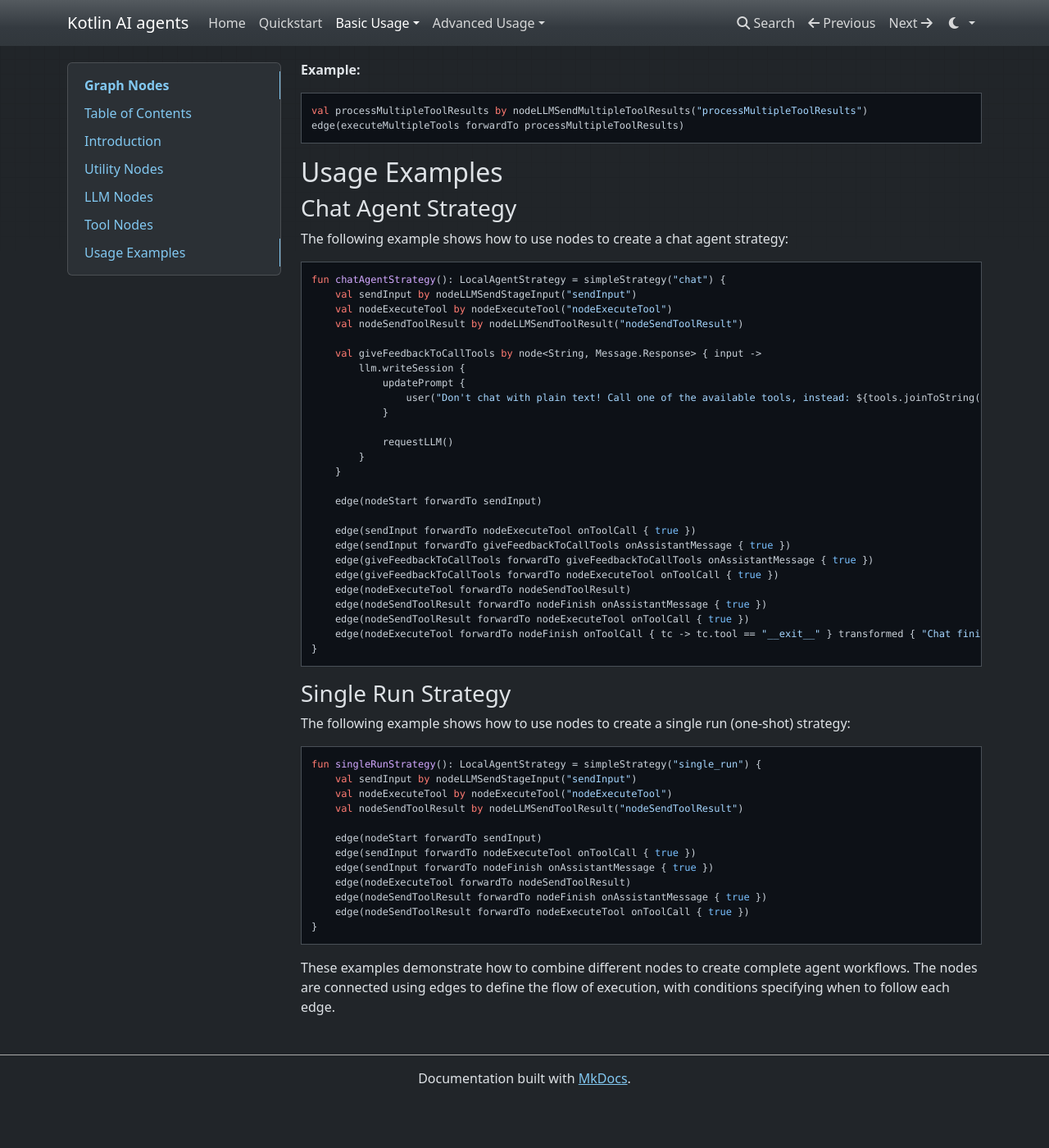
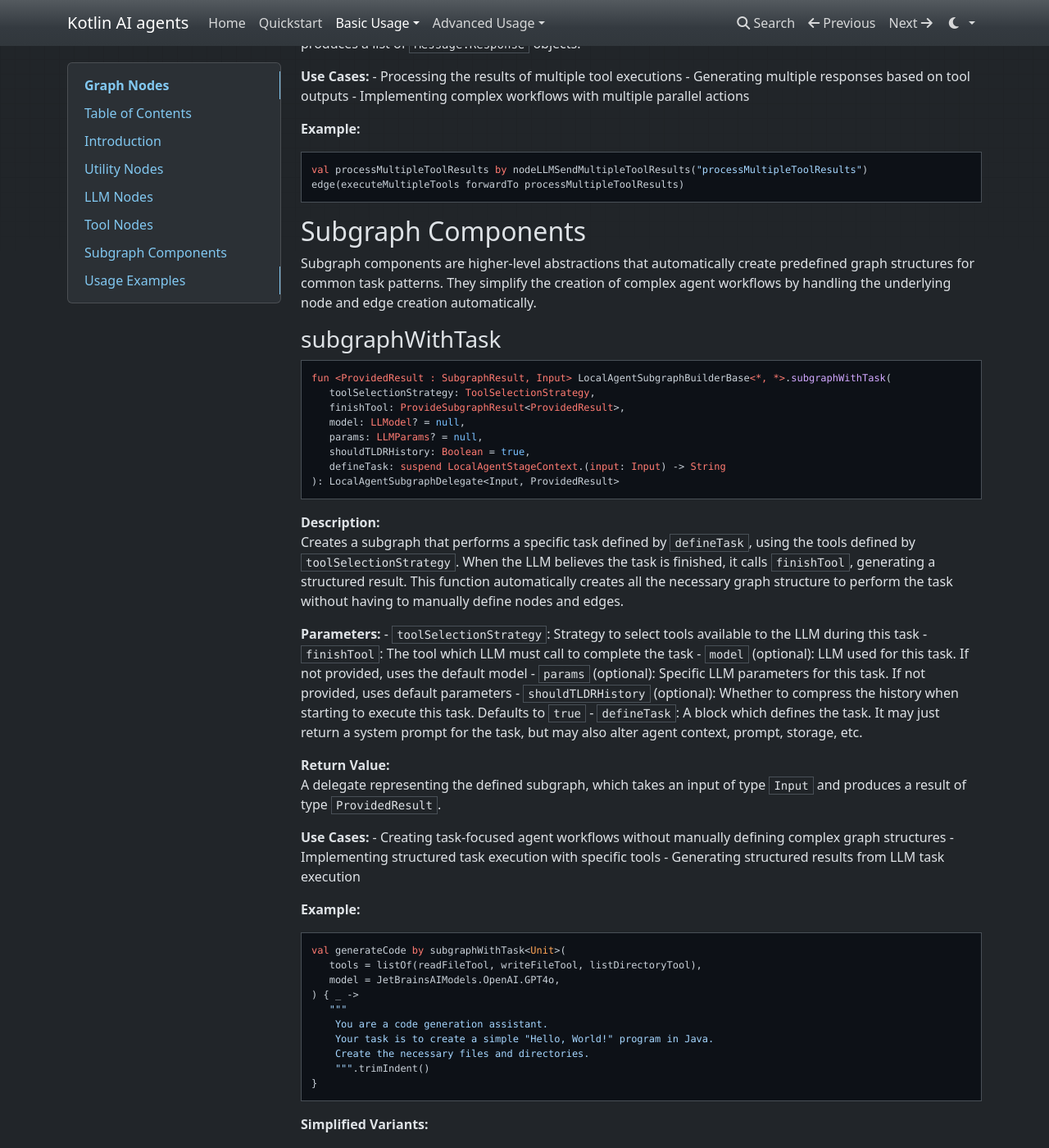
Before and after one commit to JetBrains/koog-docs, an MkDocs documentation site: the page built from docs/nodes_library.md, in a window 1280 px wide and 1400 px high, scrolled down 7229 px. Shown: the whole window at 82% size. Built offline with MkDocs 1.6.1, drawn with Linux system fonts in a browser that asks for light colours; nearby versions of some CDN libraries; before the commit the page ends 8572 px from its top, so only the background shows below that; some of the changed text lies outside the part shown.

Commit message:
Add documentation about subgraphWithTask

````diff
--- a/docs/nodes_library.md
+++ b/docs/nodes_library.md
@@ -19,7 +19,10 @@ This document provides detailed information about the node functions available i
    - [nodeLLMSendToolResult](#nodellmsendtoolresult)
    - [nodeExecuteMultipleTools](#nodeexecutemultipletools)
    - [nodeLLMSendMultipleToolResults](#nodellmsendmultipletoolresults)
-5. [Usage Examples](#usage-examples)
+5. [Subgraph Components](#subgraph-components)
+   - [subgraphWithTask](#subgraphwithtask)
+   - [subgraphWithVerification](#subgraphwithverification)
+6. [Usage Examples](#usage-examples)
 
 ## Introduction
 
@@ -60,8 +63,8 @@ edge(passthrough forwardTo anotherNode)
 
 ```kotlin
 fun LocalAgentSubgraphBuilderBase<*, *>.nodeUpdatePrompt(
-    name: String? = null,
-    body: PromptBuilder.() -> Unit
+   name: String? = null,
+   body: PromptBuilder.() -> Unit
 ): LocalAgentNodeDelegate<Unit, Unit>
 ```
 
@@ -83,8 +86,8 @@ A delegate that represents the created node, which takes no input and produces n
 **Example:**
 ```kotlin
 val setupContext by nodeUpdatePrompt("setupContext") {
-    system("You are a helpful assistant specialized in Kotlin programming.")
-    user("I need help with Kotlin coroutines.")
+   system("You are a helpful assistant specialized in Kotlin programming.")
+   user("I need help with Kotlin coroutines.")
 }
 ```
 
@@ -92,7 +95,7 @@ val setupContext by nodeUpdatePrompt("setupContext") {
 
 ```kotlin
 fun LocalAgentSubgraphBuilderBase<*, *>.nodeLLMSendStageInput(
-    name: String? = null
+   name: String? = null
 ): LocalAgentNodeDelegate<Unit, Message.Response>
 ```
 
@@ -120,7 +123,7 @@ edge(nodeStart forwardTo sendInput)
 
 ```kotlin
 fun LocalAgentSubgraphBuilderBase<*, *>.nodeLLMSendStageInputMultiple(
-    name: String? = null
+   name: String? = null
 ): LocalAgentNodeDelegate<Unit, List<Message.Response>>
 ```
 
@@ -148,8 +151,8 @@ edge(nodeStart forwardTo generateAlternatives)
 
 ```kotlin
 fun LocalAgentSubgraphBuilderBase<*, *>.nodeLLMRequest(
-    name: String? = null,
-    allowToolCalls: Boolean = true
+   name: String? = null,
+   allowToolCalls: Boolean = true
 ): LocalAgentNodeDelegate<String, Message.Response>
 ```
 
@@ -178,7 +181,7 @@ edge(someNode forwardTo processQuery)
 
 ```kotlin
 fun LocalAgentSubgraphBuilderBase<*, *>.nodeLLMRequestMultiple(
-    name: String? = null
+   name: String? = null
 ): LocalAgentNodeDelegate<String, List<Message.Response>>
 ```
 
@@ -206,9 +209,9 @@ edge(someNode forwardTo processComplexQuery)
 
 ```kotlin
 fun <T> LocalAgentSubgraphBuilderBase<*, *>.nodeLLMCompressHistory(
-    name: String? = null,
-    strategy: HistoryCompressionStrategy = HistoryCompressionStrategy.WholeHistory,
-    preserveMemory: Boolean = true
+   name: String? = null,
+   strategy: HistoryCompressionStrategy = HistoryCompressionStrategy.WholeHistory,
+   preserveMemory: Boolean = true
 ): LocalAgentNodeDelegate<T, T>
 ```
 
@@ -236,9 +239,9 @@ A delegate representing the defined node, which takes an input of type T and ret
 **Example:**
 ```kotlin
 val compressHistory by nodeLLMCompressHistory<String>(
-    "compressHistory",
-    strategy = HistoryCompressionStrategy.FromLastNMessages(10),
-    preserveMemory = true
+   "compressHistory",
+   strategy = HistoryCompressionStrategy.FromLastNMessages(10),
+   preserveMemory = true
 )
 edge(someNode forwardTo compressHistory)
 ```
@@ -249,7 +252,7 @@ edge(someNode forwardTo compressHistory)
 
 ```kotlin
 fun LocalAgentSubgraphBuilderBase<*, *>.nodeExecuteTool(
-    name: String? = null
+   name: String? = null
 ): LocalAgentNodeDelegate<Message.Tool.Call, Message.Tool.Result>
 ```
 
@@ -277,7 +280,7 @@ edge(llmNode forwardTo executeToolCall onToolCall { true })
 
 ```kotlin
 fun LocalAgentSubgraphBuilderBase<*, *>.nodeLLMSendToolResult(
-    name: String? = null
+   name: String? = null
 ): LocalAgentNodeDelegate<Message.Tool.Result, Message.Response>
 ```
 
@@ -305,7 +308,7 @@ edge(executeToolCall forwardTo processToolResult)
 
 ```kotlin
 fun LocalAgentSubgraphBuilderBase<*, *>.nodeExecuteMultipleTools(
-    name: String? = null
+   name: String? = null
 ): LocalAgentNodeDelegate<List<Message.Tool.Call>, List<Message.Tool.Result>>
 ```
 
@@ -333,7 +336,7 @@ edge(llmNode forwardTo executeMultipleTools)
 
 ```kotlin
 fun LocalAgentSubgraphBuilderBase<*, *>.nodeLLMSendMultipleToolResults(
-    name: String? = null
+   name: String? = null
 ): LocalAgentNodeDelegate<List<Message.Tool.Result>, List<Message.Response>>
 ```
 
@@ -357,6 +360,130 @@ val processMultipleToolResults by nodeLLMSendMultipleToolResults("processMultipl
 edge(executeMultipleTools forwardTo processMultipleToolResults)
 ```
 
+## Subgraph Components
+
+Subgraph components are higher-level abstractions that automatically create predefined graph structures for common task patterns. They simplify the creation of complex agent workflows by handling the underlying node and edge creation automatically.
+
+### subgraphWithTask
+
+```kotlin
+fun <ProvidedResult : SubgraphResult, Input> LocalAgentSubgraphBuilderBase<*, *>.subgraphWithTask(
+   toolSelectionStrategy: ToolSelectionStrategy,
+   finishTool: ProvideSubgraphResult<ProvidedResult>,
+   model: LLModel? = null,
+   params: LLMParams? = null,
+   shouldTLDRHistory: Boolean = true,
+   defineTask: suspend LocalAgentStageContext.(input: Input) -> String
+): LocalAgentSubgraphDelegate<Input, ProvidedResult>
+```
+
+**Description:**
+Creates a subgraph that performs a specific task defined by `defineTask`, using the tools defined by `toolSelectionStrategy`. When the LLM believes the task is finished, it calls `finishTool`, generating a structured result. This function automatically creates all the necessary graph structure to perform the task without having to manually define nodes and edges.
+
+**Parameters:**
+- `toolSelectionStrategy`: Strategy to select tools available to the LLM during this task
+- `finishTool`: The tool which LLM must call to complete the task
+- `model` (optional): LLM used for this task. If not provided, uses the default model
+- `params` (optional): Specific LLM parameters for this task. If not provided, uses default parameters
+- `shouldTLDRHistory` (optional): Whether to compress the history when starting to execute this task. Defaults to `true`
+- `defineTask`: A block which defines the task. It may just return a system prompt for the task, but may also alter agent context, prompt, storage, etc.
+
+**Return Value:**
+A delegate representing the defined subgraph, which takes an input of type `Input` and produces a result of type `ProvidedResult`.
+
+**Use Cases:**
+- Creating task-focused agent workflows without manually defining complex graph structures
+- Implementing structured task execution with specific tools
+- Generating structured results from LLM task execution
+
+**Example:**
+```kotlin
+val generateCode by subgraphWithTask<Unit>(
+   tools = listOf(readFileTool, writeFileTool, listDirectoryTool),
+   model = JetBrainsAIModels.OpenAI.GPT4o,
+) { _ ->
+   """
+    You are a code generation assistant.
+    Your task is to create a simple "Hello, World!" program in Java.
+    Create the necessary files and directories.
+    """.trimIndent()
+}
+```
+
+**Simplified Variants:**
+
+There are several simplified variants of `subgraphWithTask` for common use cases:
+
+1. With string result (using `StringSubgraphResult`):
+```kotlin
+fun <Input> LocalAgentSubgraphBuilderBase<*, *>.subgraphWithTask(
+   // tools or toolSelectionStrategy
+   model: LLModel? = null,
+   params: LLMParams? = null,
+   shouldTLDRHistory: Boolean = true,
+   defineTask: suspend LocalAgentStageContext.(input: Input) -> String
+): LocalAgentSubgraphDelegate<Input, StringSubgraphResult>
+```
+
+Note: You can provide either a list of tools or a toolSelectionStrategy to specify which tools are available to the LLM during task execution.
+
+### subgraphWithVerification
+
+```kotlin
+fun <Input> LocalAgentSubgraphBuilderBase<*, *>.subgraphWithVerification(
+   // tools or toolSelectionStrategy
+   model: LLModel? = null,
+   params: LLMParams? = null,
+   shouldTLDRHistory: Boolean = true,
+   defineTask: suspend LocalAgentStageContext.(input: Input) -> String
+): LocalAgentSubgraphDelegate<Input, VerifiedSubgraphResult>
+```
+
+**Description:**
+A specialized version of `subgraphWithTask` that produces a `VerifiedSubgraphResult`, indicating whether a task was completed successfully and providing detailed feedback. This eliminates the need to manually implement verification logic in your graph.
+
+**Parameters:**
+- `tools` or `toolSelectionStrategy`: Specify which tools are available to the LLM during this task
+- `model` (optional): LLM used for this task. If not provided, uses the default model
+- `params` (optional): Specific LLM parameters for this task. If not provided, uses default parameters
+- `shouldTLDRHistory` (optional): Whether to compress the history when starting to execute this task. Defaults to `true`
+- `defineTask`: A block which defines the task. It may just return a system prompt for the task, but may also alter agent context, prompt, storage, etc.
+
+**Return Value:**
+A delegate representing the defined subgraph, which takes an input of type `Input` and produces a `VerifiedSubgraphResult` containing a boolean indicating success and a message with details.
+
+**Use Cases:**
+- Implementing verification workflows that check if a task was completed correctly
+- Creating quality assurance processes in agent workflows
+- Generating structured verification results with success/failure status and detailed feedback
+
+**Example:**
+```kotlin
+val verifyProject by subgraphWithVerification(
+   tools = listOf(runTestsTool, checkBuildTool, listFilesTool),
+   model = JetBrainsAIModels.OpenAI.GPT4o,
+) { _ ->
+   """
+    You are a project verification assistant.
+    Your task is to verify that the project builds correctly and all tests pass.
+    Run the necessary commands to check the project's status.
+    """.trimIndent()
+}
+```
+
+**Simplified Variant:**
+
+With a list of tools instead of a tool selection strategy:
+```kotlin
+fun <Input> LocalAgentSubgraphBuilderBase<*, *>.subgraphWithVerification(
+    tools: List<Tool<*, *>>,
+    model: LLModel? = null,
+    params: LLMParams? = null,
+    shouldTLDRHistory: Boolean = true,
+    defineTask: suspend LocalAgentStageContext.(input: Input) -> String
+): LocalAgentSubgraphDelegate<Input, VerifiedSubgraphResult>
+```
+
 ## Usage Examples
 
 ### Chat Agent Strategy
@@ -365,30 +492,30 @@ The following example shows how to use nodes to create a chat agent strategy:
 
 ```kotlin
 fun chatAgentStrategy(): LocalAgentStrategy = simpleStrategy("chat") {
-    val sendInput by nodeLLMSendStageInput("sendInput")
-    val nodeExecuteTool by nodeExecuteTool("nodeExecuteTool")
-    val nodeSendToolResult by nodeLLMSendToolResult("nodeSendToolResult")
+   val sendInput by nodeLLMSendStageInput("sendInput")
+   val nodeExecuteTool by nodeExecuteTool("nodeExecuteTool")
+   val nodeSendToolResult by nodeLLMSendToolResult("nodeSendToolResult")
 
-    val giveFeedbackToCallTools by node<String, Message.Response> { input ->
-        llm.writeSession {
-            updatePrompt {
-                user("Don't chat with plain text! Call one of the available tools, instead: ${tools.joinToString(", ") { it.name }}")
-            }
+   val giveFeedbackToCallTools by node<String, Message.Response> { input ->
+      llm.writeSession {
+         updatePrompt {
+            user("Don't chat with plain text! Call one of the available tools, instead: ${tools.joinToString(", ") { it.name }}")
+         }
 
-            requestLLM()
-        }
-    }
+         requestLLM()
+      }
+   }
 
-    edge(nodeStart forwardTo sendInput)
+   edge(nodeStart forwardTo sendInput)
 
-    edge(sendInput forwardTo nodeExecuteTool onToolCall { true })
-    edge(sendInput forwardTo giveFeedbackToCallTools onAssistantMessage { true })
-    edge(giveFeedbackToCallTools forwardTo giveFeedbackToCallTools onAssistantMessage { true })
-    edge(giveFeedbackToCallTools forwardTo nodeExecuteTool onToolCall { true })
-    edge(nodeExecuteTool forwardTo nodeSendToolResult)
-    edge(nodeSendToolResult forwardTo nodeFinish onAssistantMessage { true })
-    edge(nodeSendToolResult forwardTo nodeExecuteTool onToolCall { true })
-    edge(nodeExecuteTool forwardTo nodeFinish onToolCall { tc -> tc.tool == "__exit__" } transformed { "Chat finished" })
+   edge(sendInput forwardTo nodeExecuteTool onToolCall { true })
+   edge(sendInput forwardTo giveFeedbackToCallTools onAssistantMessage { true })
+   edge(giveFeedbackToCallTools forwardTo giveFeedbackToCallTools onAssistantMessage { true })
+   edge(giveFeedbackToCallTools forwardTo nodeExecuteTool onToolCall { true })
+   edge(nodeExecuteTool forwardTo nodeSendToolResult)
+   edge(nodeSendToolResult forwardTo nodeFinish onAssistantMessage { true })
+   edge(nodeSendToolResult forwardTo nodeExecuteTool onToolCall { true })
+   edge(nodeExecuteTool forwardTo nodeFinish onToolCall { tc -> tc.tool == "__exit__" } transformed { "Chat finished" })
 }
 ```
 
@@ -398,16 +525,16 @@ The following example shows how to use nodes to create a single run (one-shot) s
 
 ```kotlin
 fun singleRunStrategy(): LocalAgentStrategy = simpleStrategy("single_run") {
-    val sendInput by nodeLLMSendStageInput("sendInput")
-    val nodeExecuteTool by nodeExecuteTool("nodeExecuteTool")
-    val nodeSendToolResult by nodeLLMSendToolResult("nodeSendToolResult")
+   val sendInput by nodeLLMSendStageInput("sendInput")
+   val nodeExecuteTool by nodeExecuteTool("nodeExecuteTool")
+   val nodeSendToolResult by nodeLLMSendToolResult("nodeSendToolResult")
 
-    edge(nodeStart forwardTo sendInput)
-    edge(sendInput forwardTo nodeExecuteTool onToolCall { true })
-    edge(sendInput forwardTo nodeFinish onAssistantMessage { true })
-    edge(nodeExecuteTool forwardTo nodeSendToolResult)
-    edge(nodeSendToolResult forwardTo nodeFinish onAssistantMessage { true })
-    edge(nodeSendToolResult forwardTo nodeExecuteTool onToolCall { true })
+   edge(nodeStart forwardTo sendInput)
+   edge(sendInput forwardTo nodeExecuteTool onToolCall { true })
+   edge(sendInput forwardTo nodeFinish onAssistantMessage { true })
+   edge(nodeExecuteTool forwardTo nodeSendToolResult)
+   edge(nodeSendToolResult forwardTo nodeFinish onAssistantMessage { true })
+   edge(nodeSendToolResult forwardTo nodeExecuteTool onToolCall { true })
 }
 ```
 
````
